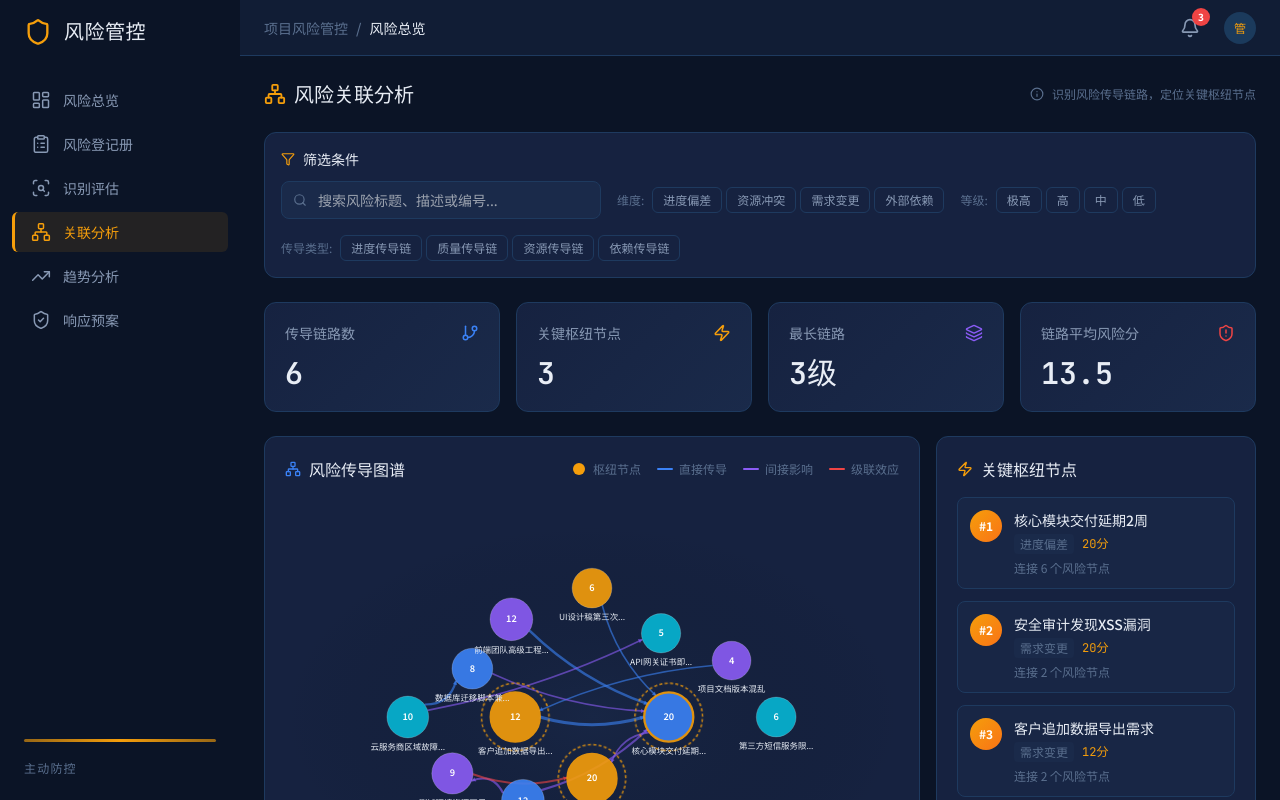
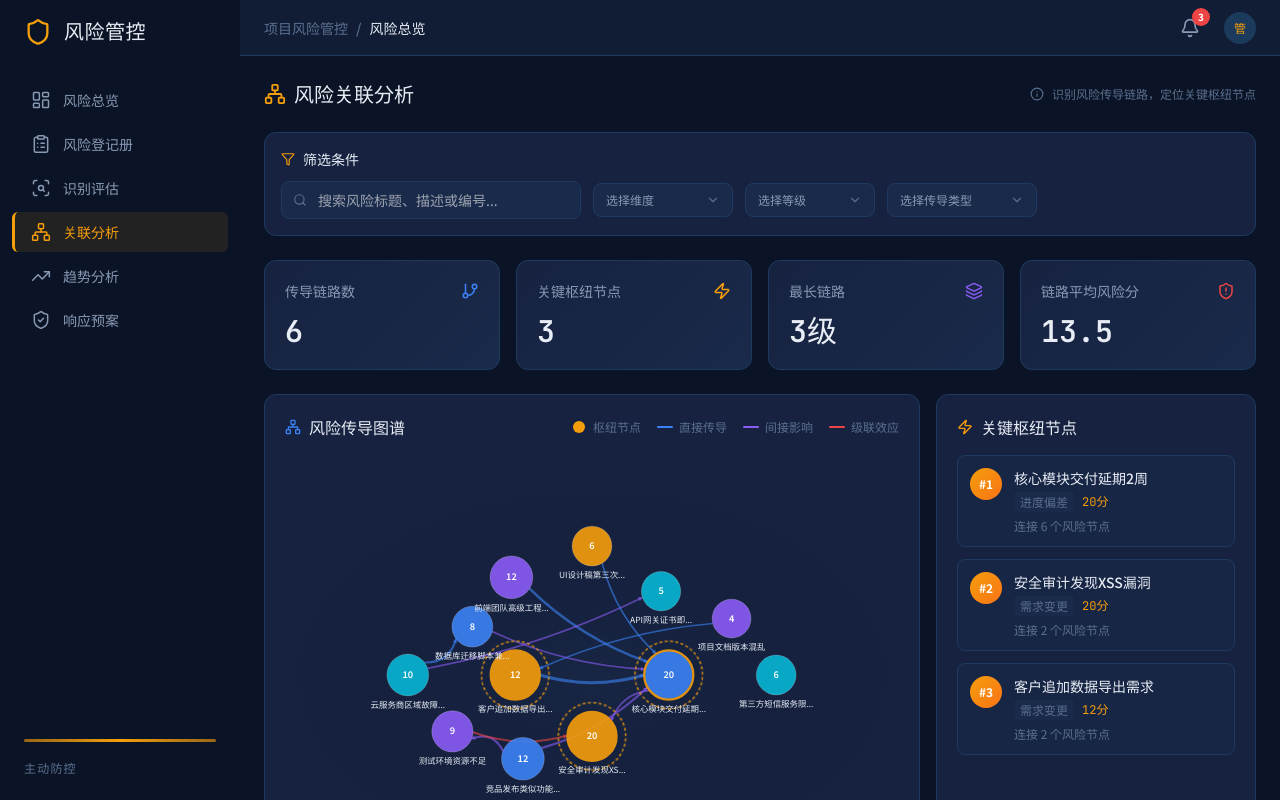
Before and after one commit to qq240098498/trae_tp49, a React (Vite) app: page /conduction in a window 1280 px wide. Built offline with nearby package versions, Linux system fonts and the light colour scheme.

Commit message:
.1523281629553499:49d0e1fe39c1e4d1df6a3e8fc21b664d_6a32412431a9e6a7bf9ce8dd.6a32611c31a9e6a7bf9cf114.6a32611b0a556af84a6d4c56:Trae CN.T(2026/6/17 16:55:56)

```diff
--- a/src/pages/Conduction.tsx
+++ b/src/pages/Conduction.tsx
@@ -1,4 +1,4 @@
-import { useMemo, useState } from 'react'
+import { useMemo, useState, useEffect, useRef } from 'react'
 import { useRiskStore } from '@/stores/riskStore'
 import RiskConductionGraph from '@/components/RiskConductionGraph'
 import {
@@ -28,6 +28,8 @@ import {
   Filter,
   X,
   RefreshCw,
+  ChevronDown,
+  Check,
 } from 'lucide-react'
 import { identifyHubNodes, analyzeConduction } from '@/utils/conductionAnalysis'
 
@@ -39,8 +41,24 @@ export default function Conduction() {
   const [selectedDimensions, setSelectedDimensions] = useState<RiskDimension[]>([])
   const [selectedLevels, setSelectedLevels] = useState<RiskLevel[]>([])
   const [selectedChainCategories, setSelectedChainCategories] = useState<string[]>([])
+  const [dimensionDropdownOpen, setDimensionDropdownOpen] = useState<boolean>(false)
+  const [levelDropdownOpen, setLevelDropdownOpen] = useState<boolean>(false)
+  const [chainCategoryDropdownOpen, setChainCategoryDropdownOpen] = useState<boolean>(false)
+  const filterBarRef = useRef<HTMLDivElement>(null)
 
   useMemo(() => { initialize() }, [initialize])
+
+  useEffect(() => {
+    const handleClickOutside = (event: MouseEvent) => {
+      if (filterBarRef.current && !filterBarRef.current.contains(event.target as Node)) {
+        setDimensionDropdownOpen(false)
+        setLevelDropdownOpen(false)
+        setChainCategoryDropdownOpen(false)
+      }
+    }
+    document.addEventListener('mousedown', handleClickOutside)
+    return () => document.removeEventListener('mousedown', handleClickOutside)
+  }, [])
 
   const filteredRisks = useMemo(() => {
     return risks.filter(risk => {
@@ -185,6 +203,7 @@ export default function Conduction() {
       </div>
 
       <div
+        ref={filterBarRef}
         className="rounded-xl p-4 border"
         style={{ background: 'var(--bg-card)', borderColor: 'var(--border-color)' }}
       >
@@ -205,9 +224,8 @@ export default function Conduction() {
           )}
         </div>
 
-        <div className="flex flex-wrap items-center gap-4">
-          <div className="flex items-center gap-2 flex-1 min-w-[200px] max-w-[320px]">
-            <div className="relative flex-1">
+        <div className="flex flex-wrap items-center gap-3">
+          <div className="relative flex-1 min-w-[220px] max-w-[300px]">
             <Search size={14} className="absolute left-3 top-1/2 -translate-y-1/2" style={{ color: 'var(--text-muted)' }} />
             <input
               type="text"
@@ -231,75 +249,164 @@ export default function Conduction() {
               </button>
             )}
           </div>
-          </div>
 
-          <div className="flex items-center gap-2">
-            <span className="text-xs" style={{ color: 'var(--text-muted)' }}>维度:</span>
-            <div className="flex items-center gap-1">
+          <div className="relative">
+            <button
+              onClick={() => {
+                setDimensionDropdownOpen(!dimensionDropdownOpen)
+                setLevelDropdownOpen(false)
+                setChainCategoryDropdownOpen(false)
+              }}
+              className="flex items-center gap-2 px-3 py-2 rounded-lg border text-sm transition-all duration-200"
+              style={{
+                background: 'var(--bg-card-hover)',
+                borderColor: selectedDimensions.length > 0 ? DIMENSION_COLORS[selectedDimensions[0]] : 'var(--border-color)',
+                color: selectedDimensions.length > 0 ? DIMENSION_COLORS[selectedDimensions[0]] : 'var(--text-secondary)',
+                minWidth: 140,
+              }}
+            >
+              <span className="flex-1 text-left text-xs">
+                {selectedDimensions.length === 0 ? '选择维度' : `维度 (${selectedDimensions.length})`}
+              </span>
+              <ChevronDown size={14} style={{ color: 'var(--text-muted)' }} />
+            </button>
+            {dimensionDropdownOpen && (
+              <div
+                className="absolute top-full left-0 mt-1 rounded-lg border shadow-xl z-50 overflow-hidden"
+                style={{
+                  background: '#162240',
+                  borderColor: 'var(--border-color)',
+                  minWidth: 160,
+                }}
+              >
                 {dimensionOptions.map(opt => {
                   const isActive = selectedDimensions.includes(opt.value)
                   return (
-                  <button
+                    <div
                       key={opt.value}
                       onClick={() => toggleDimension(opt.value)}
-                    className="px-2.5 py-1 rounded-md text-xs font-medium transition-all duration-200 border"
+                      className="flex items-center gap-2 px-3 py-2 cursor-pointer transition-colors text-xs"
                       style={{
-                      background: isActive ? `${opt.color}20` : 'transparent',
-                      borderColor: isActive ? opt.color : 'var(--border-color)',
+                        background: isActive ? `${opt.color}15` : 'transparent',
                         color: isActive ? opt.color : 'var(--text-secondary)',
                       }}
+                      onMouseEnter={(e) => { if (!isActive) e.currentTarget.style.background = 'rgba(255,255,255,0.03)' }}
+                      onMouseLeave={(e) => { if (!isActive) e.currentTarget.style.background = 'transparent' }}
                     >
-                    {opt.label}
-                  </button>
+                      <span className="w-2 h-2 rounded-full flex-shrink-0" style={{ background: opt.color }} />
+                      <span className="flex-1">{opt.label}</span>
+                      {isActive && <Check size={12} />}
+                    </div>
                   )
                 })}
               </div>
+            )}
           </div>
 
-          <div className="flex items-center gap-2">
-            <span className="text-xs" style={{ color: 'var(--text-muted)' }}>等级:</span>
-            <div className="flex items-center gap-1">
+          <div className="relative">
+            <button
+              onClick={() => {
+                setLevelDropdownOpen(!levelDropdownOpen)
+                setDimensionDropdownOpen(false)
+                setChainCategoryDropdownOpen(false)
+              }}
+              className="flex items-center gap-2 px-3 py-2 rounded-lg border text-sm transition-all duration-200"
+              style={{
+                background: 'var(--bg-card-hover)',
+                borderColor: selectedLevels.length > 0 ? LEVEL_COLORS[selectedLevels[0]] : 'var(--border-color)',
+                color: selectedLevels.length > 0 ? LEVEL_COLORS[selectedLevels[0]] : 'var(--text-secondary)',
+                minWidth: 130,
+              }}
+            >
+              <span className="flex-1 text-left text-xs">
+                {selectedLevels.length === 0 ? '选择等级' : `等级 (${selectedLevels.length})`}
+              </span>
+              <ChevronDown size={14} style={{ color: 'var(--text-muted)' }} />
+            </button>
+            {levelDropdownOpen && (
+              <div
+                className="absolute top-full left-0 mt-1 rounded-lg border shadow-xl z-50 overflow-hidden"
+                style={{
+                  background: '#162240',
+                  borderColor: 'var(--border-color)',
+                  minWidth: 140,
+                }}
+              >
                 {levelOptions.map(opt => {
                   const isActive = selectedLevels.includes(opt.value)
                   return (
-                  <button
+                    <div
                       key={opt.value}
                       onClick={() => toggleLevel(opt.value)}
-                    className="px-2.5 py-1 rounded-md text-xs font-medium transition-all duration-200 border"
+                      className="flex items-center gap-2 px-3 py-2 cursor-pointer transition-colors text-xs"
                       style={{
-                      background: isActive ? `${opt.color}20` : 'transparent',
-                      borderColor: isActive ? opt.color : 'var(--border-color)',
+                        background: isActive ? `${opt.color}15` : 'transparent',
                         color: isActive ? opt.color : 'var(--text-secondary)',
                       }}
+                      onMouseEnter={(e) => { if (!isActive) e.currentTarget.style.background = 'rgba(255,255,255,0.03)' }}
+                      onMouseLeave={(e) => { if (!isActive) e.currentTarget.style.background = 'transparent' }}
                     >
-                    {opt.label}
-                  </button>
+                      <span className="w-2 h-2 rounded-full flex-shrink-0" style={{ background: opt.color }} />
+                      <span className="flex-1">{opt.label}</span>
+                      {isActive && <Check size={12} />}
+                    </div>
                   )
                 })}
               </div>
+            )}
           </div>
 
-          <div className="flex items-center gap-2">
-            <span className="text-xs" style={{ color: 'var(--text-muted)' }}>传导类型:</span>
-            <div className="flex items-center gap-1">
+          <div className="relative">
+            <button
+              onClick={() => {
+                setChainCategoryDropdownOpen(!chainCategoryDropdownOpen)
+                setDimensionDropdownOpen(false)
+                setLevelDropdownOpen(false)
+              }}
+              className="flex items-center gap-2 px-3 py-2 rounded-lg border text-sm transition-all duration-200"
+              style={{
+                background: 'var(--bg-card-hover)',
+                borderColor: selectedChainCategories.length > 0 ? '#8B5CF6' : 'var(--border-color)',
+                color: selectedChainCategories.length > 0 ? '#8B5CF6' : 'var(--text-secondary)',
+                minWidth: 150,
+              }}
+            >
+              <span className="flex-1 text-left text-xs">
+                {selectedChainCategories.length === 0 ? '选择传导类型' : `传导类型 (${selectedChainCategories.length})`}
+              </span>
+              <ChevronDown size={14} style={{ color: 'var(--text-muted)' }} />
+            </button>
+            {chainCategoryDropdownOpen && (
+              <div
+                className="absolute top-full left-0 mt-1 rounded-lg border shadow-xl z-50 overflow-hidden"
+                style={{
+                  background: '#162240',
+                  borderColor: 'var(--border-color)',
+                  minWidth: 160,
+                }}
+              >
                 {chainCategoryOptions.map(opt => {
                   const isActive = selectedChainCategories.includes(opt.value)
                   return (
-                  <button
+                    <div
                       key={opt.value}
                       onClick={() => toggleChainCategory(opt.value)}
-                    className="px-2.5 py-1 rounded-md text-xs font-medium transition-all duration-200 border"
+                      className="flex items-center gap-2 px-3 py-2 cursor-pointer transition-colors text-xs"
                       style={{
-                      background: isActive ? 'rgba(139, 92, 246, 0.15)' : 'transparent',
-                      borderColor: isActive ? '#8B5CF6' : 'var(--border-color)',
+                        background: isActive ? 'rgba(139, 92, 246, 0.1)' : 'transparent',
                         color: isActive ? '#8B5CF6' : 'var(--text-secondary)',
                       }}
+                      onMouseEnter={(e) => { if (!isActive) e.currentTarget.style.background = 'rgba(255,255,255,0.03)' }}
+                      onMouseLeave={(e) => { if (!isActive) e.currentTarget.style.background = 'transparent' }}
                     >
-                    {opt.label}
-                  </button>
+                      <span className="w-2 h-2 rounded-full flex-shrink-0" style={{ background: '#8B5CF6' }} />
+                      <span className="flex-1">{opt.label}</span>
+                      {isActive && <Check size={12} />}
+                    </div>
                   )
                 })}
               </div>
+            )}
           </div>
         </div>
 
@@ -309,6 +416,63 @@ export default function Conduction() {
               共找到 <span className="font-mono font-semibold" style={{ color: 'var(--accent-amber)' }}>{filteredRisks.length}</span> 个风险，
               <span className="font-mono font-semibold" style={{ color: '#8B5CF6' }}>{filteredPaths.length}</span> 条传导链
             </span>
+            {selectedDimensions.length > 0 && (
+              <div className="flex items-center gap-1 ml-2">
+                {selectedDimensions.map(d => (
+                  <span
+                    key={d}
+                    className="flex items-center gap-1 px-2 py-0.5 rounded-full text-xs"
+                    style={{
+                      background: `${DIMENSION_COLORS[d]}20`,
+                      color: DIMENSION_COLORS[d],
+                    }}
+                  >
+                    {DIMENSION_LABELS[d]}
+                    <button onClick={() => toggleDimension(d)} className="opacity-70 hover:opacity-100">
+                      <X size={10} />
+                    </button>
+                  </span>
+                ))}
+              </div>
+            )}
+            {selectedLevels.length > 0 && (
+              <div className="flex items-center gap-1">
+                {selectedLevels.map(l => (
+                  <span
+                    key={l}
+                    className="flex items-center gap-1 px-2 py-0.5 rounded-full text-xs"
+                    style={{
+                      background: `${LEVEL_COLORS[l]}20`,
+                      color: LEVEL_COLORS[l],
+                    }}
+                  >
+                    {LEVEL_LABELS[l]}
+                    <button onClick={() => toggleLevel(l)} className="opacity-70 hover:opacity-100">
+                      <X size={10} />
+                    </button>
+                  </span>
+                ))}
+              </div>
+            )}
+            {selectedChainCategories.length > 0 && (
+              <div className="flex items-center gap-1">
+                {selectedChainCategories.map(c => (
+                  <span
+                    key={c}
+                    className="flex items-center gap-1 px-2 py-0.5 rounded-full text-xs"
+                    style={{
+                      background: 'rgba(139, 92, 246, 0.15)',
+                      color: '#8B5CF6',
+                    }}
+                  >
+                    {CHAIN_CATEGORY_LABELS[c]}
+                    <button onClick={() => toggleChainCategory(c)} className="opacity-70 hover:opacity-100">
+                      <X size={10} />
+                    </button>
+                  </span>
+                ))}
+              </div>
+            )}
           </div>
         )}
       </div>
```
Lines whose indentation alone changed are shown as unchanged.
